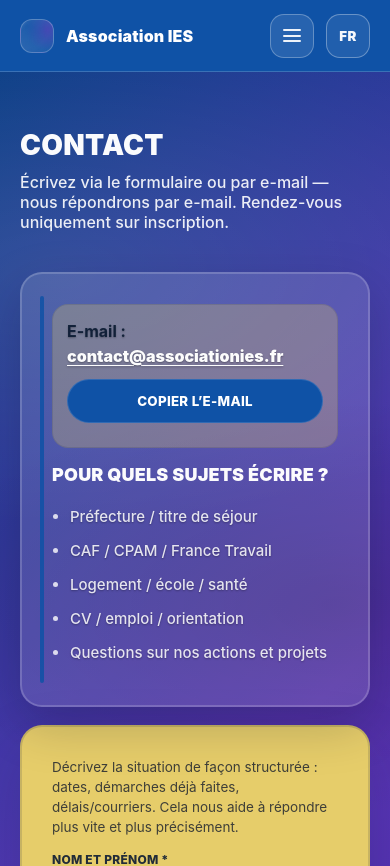
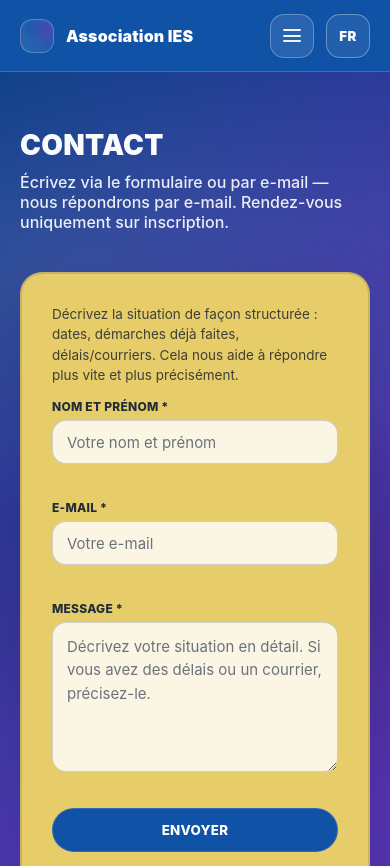
Before and after one commit to aslanzubairaev/Association-IES-, a Next.js app: page /fr/contact in a window 390 px wide. Shown: the top 866 px of the page. Built offline with nearby package versions, Linux system fonts and the light colour scheme.

Commit message:
на мобильной версии на странице КОНТАКТЫ желтую карточку поднял на верх

```diff
--- a/src/app/[locale]/contact/page.tsx
+++ b/src/app/[locale]/contact/page.tsx
@@ -59,7 +59,7 @@ export default function ContactPage({
         </div>
 
         <div className="grid-2 contact-grid">
-          <div className="card card--paper contact-card accent-left accent--blue">
+          <div className="card card--paper contact-card contact-card--info accent-left accent--blue">
             {/* Общий e-mail ассоциации: без личных телефонов и персональных контактов. */}
             <ContactEmailBox locale={locale} email={email} />
 
@@ -72,7 +72,7 @@ export default function ContactPage({
             </ul>
           </div>
 
-          <div className="card card--paper contact-card contact-card--yellow">
+          <div className="card card--paper contact-card contact-card--yellow contact-card--form">
             {/* Форма обращения: визуально как в Hero, но с кнопкой “Отправить сообщение / Envoyer un message”. */}
             <div className="contact-form-wrap">
               <p className={styles.formNote}>{locale === "ru" ? helperTextRu : helperTextFr}</p>
--- a/src/app/globals.css
+++ b/src/app/globals.css
@@ -1241,6 +1241,16 @@ a {
   padding: 30px;
 }
 
+@media (max-width: 520px) {
+  .contact-page .contact-card--form {
+    order: 1;
+  }
+
+  .contact-page .contact-card--info {
+    order: 2;
+  }
+}
+
 .contact-page .contact-form-wrap {
   max-width: 720px;
   margin: 0 auto;
```
